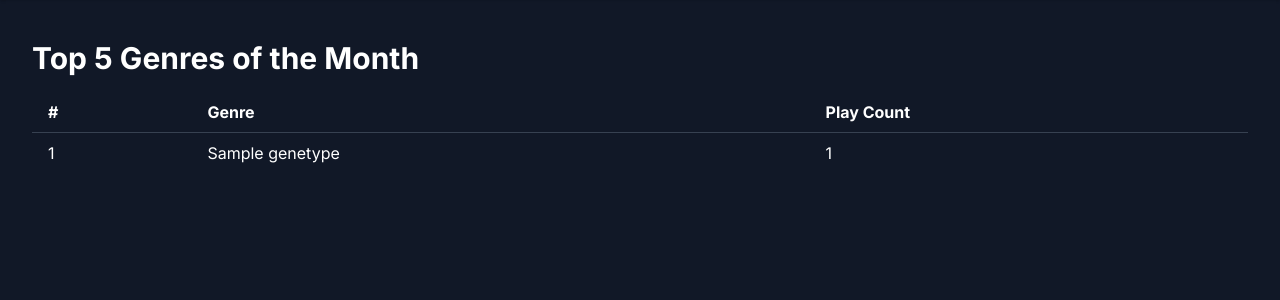
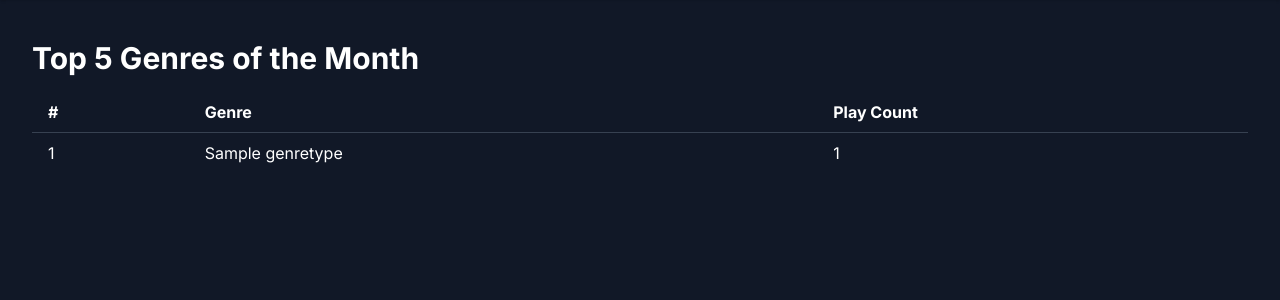
Before and after one commit to hl9082/csci320-group20, a Flask app: template src/templates/top_genres.html in a window 1280 px wide. Shown: the part 112-412 px from the top of the page. Run offline with Flask 2, Linux system fonts and the light colour scheme; the template is opened without the code that fills it: most values are stand-ins (such as "Sample title", 1, 10 or a date in 2020); parts of the project's set-up code (start-up, migrations or seed data) failed here and were passed over; some libraries are stand-ins or nearby versions.

Commit message:
Fixed top genres

```diff
--- a/src/backend.py
+++ b/src/backend.py
@@ -644,7 +644,7 @@ def get_top_5_genres_of_the_month():
     """
     sql = """
         SELECT
-            G.GenreType,
+            G.GenreType as genretype,
             COUNT(*) as play_count
         FROM "plays" P
         JOIN "has" H ON P.SongID = H.SongID
@@ -657,6 +657,7 @@ def get_top_5_genres_of_the_month():
     try:
         with get_db_connection() as conn:
             with conn.cursor() as curs:
+                curs.execute("SET max_parallel_workers_per_gather = 0;")
                 curs.execute(sql)
                 return curs.fetchall()
     except Exception as e:
--- a/src/templates/top_genres.html
+++ b/src/templates/top_genres.html
@@ -18,7 +18,7 @@
             {% for genre in top_5_genres %}
             <tr class="border-t border-gray-800">
                 <td class="px-4 py-2">{{ loop.index }}</td>
-                <td class="px-4 py-2">{{ genre.genetype }}</td>
+                <td class="px-4 py-2">{{ genre.genretype }}</td>
                 <td class="px-4 py-2">{{ genre.play_count }}</td>
             </tr>
             {% else %}
```
